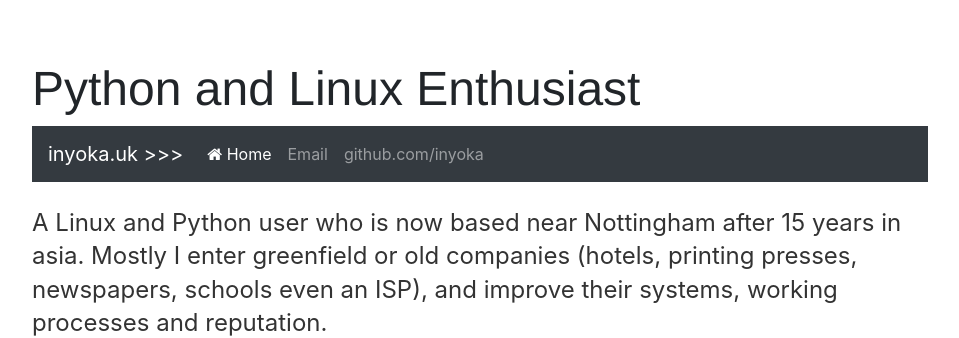
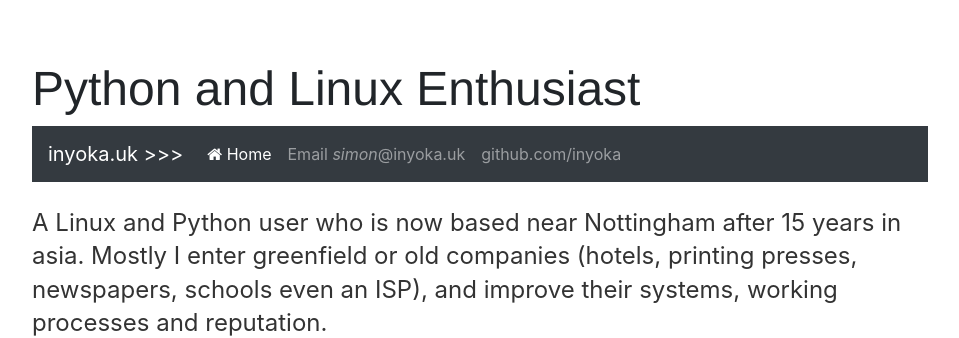
Before and after one commit to inyoka/inyoka.github.io, a Jekyll site: the page built from index.html, in a window 1280 px wide. Shown: the top 338 px of the page, without its empty margins (160-1119 px from the left). Built offline with Jekyll 4.4.1, drawn with Linux system fonts in a browser that asks for light colours; nearby versions of some CDN libraries.

Commit message:
Improved email link

```diff
--- a/_layouts/default.html
+++ b/_layouts/default.html
@@ -32,7 +32,7 @@
                 <a class="nav-item nav-link active" href="/"><i class='fa fa-home'></i> Home </a>
                 <!-- <a class="nav-item nav-link" href="/about"><i class="fa fa-info-circle"></i> About </a> -->
                 <!-- <a class="nav-item nav-link" href="www.inyoka.uk"><i class="fa fa-newspaper"></i> Blog</a> -->
-                <a class="nav-item nav-link" href="mailto:simon@inyoka.uk">Email</a>
+                <a class="nav-item nav-link" href="mailto:simon@inyoka.uk">Email <em>simon</em>@inyoka.uk</a>
                 <a class="nav-item nav-link" href="https://github.com/inyoka">github.com/inyoka</a>
             </div>
         </div>
```
